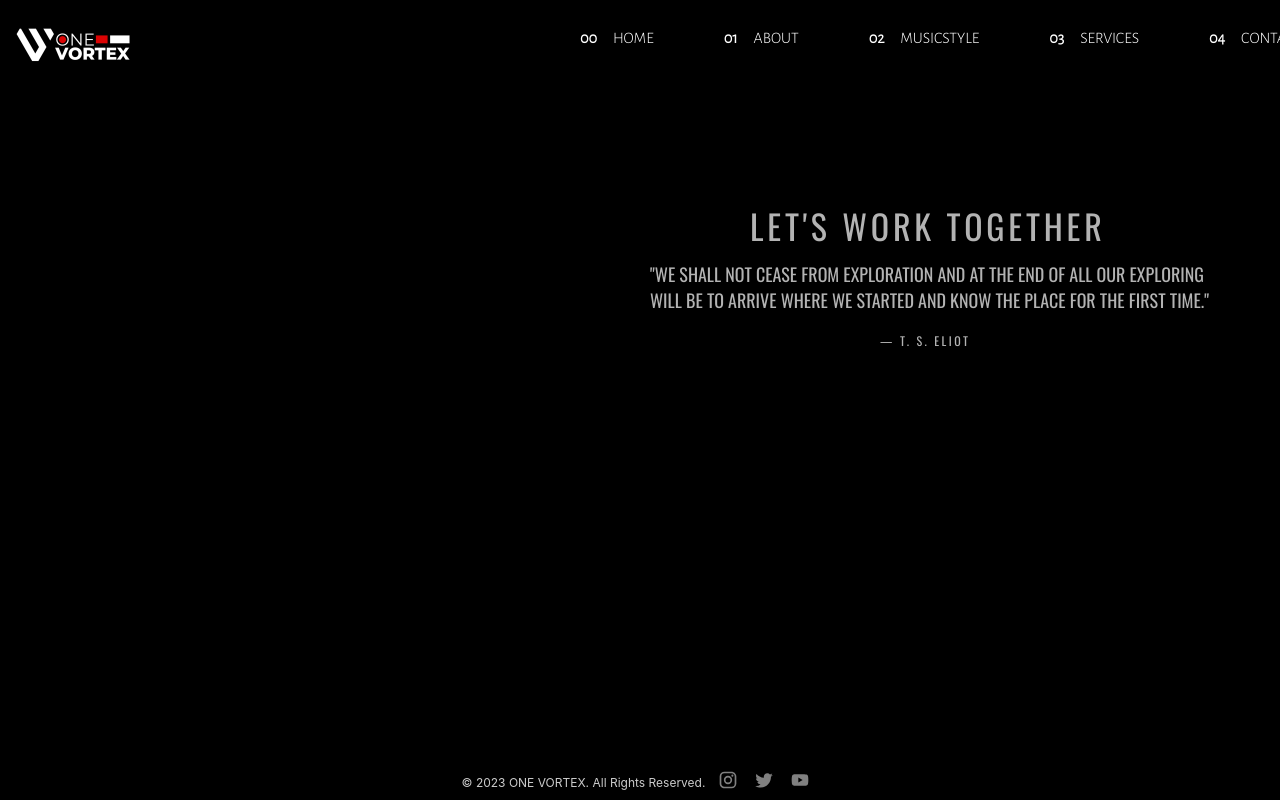
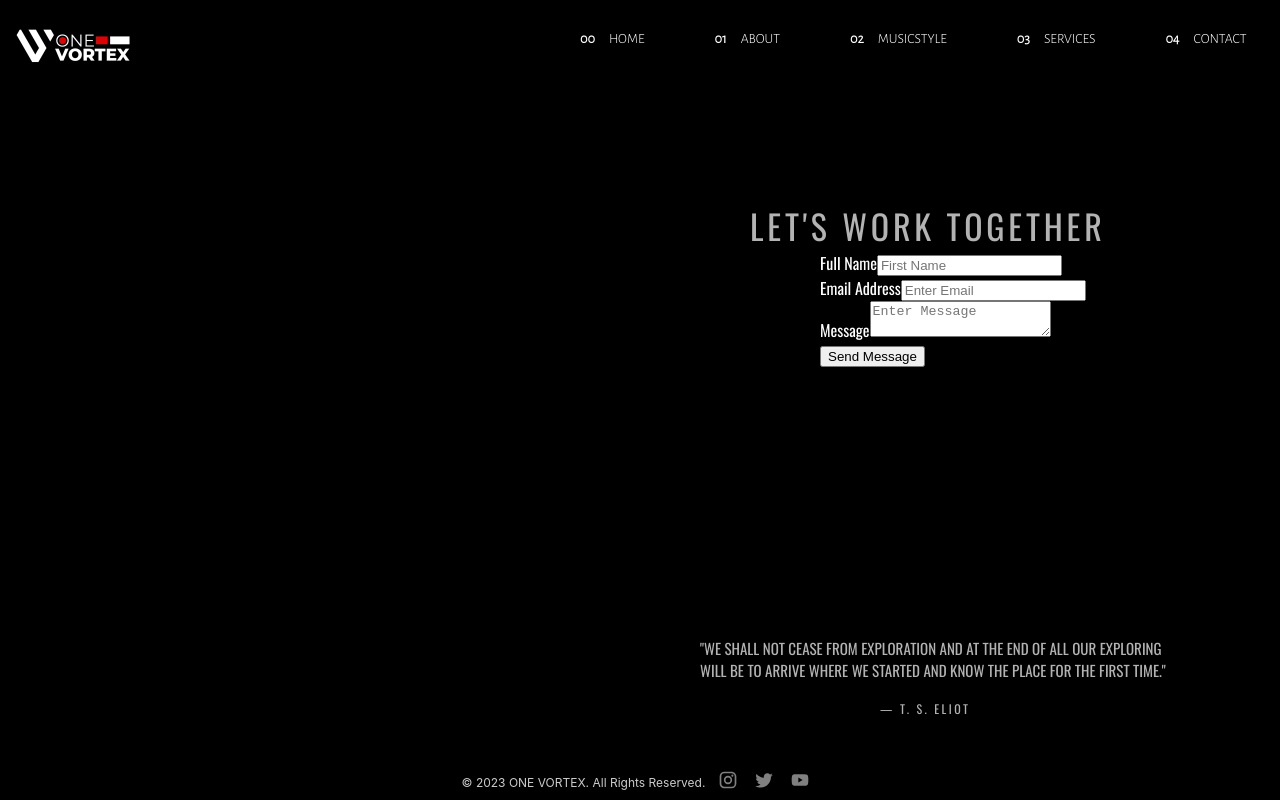
Before and after one commit to hendrckks/vortex-web, a React (Create React App) app: page /Contact in a window 1280 px wide. Built offline with nearby package versions, Linux system fonts and the light colour scheme; a web font is replaced by a local one.

Commit message:
email contacting

```diff
--- a/package.json
+++ b/package.json
@@ -3,6 +3,7 @@
   "version": "0.1.0",
   "private": true,
   "dependencies": {
+    "@emailjs/browser": "^3.11.0",
     "@emotion/react": "^11.11.1",
     "@emotion/styled": "^11.11.0",
     "@fortawesome/fontawesome-svg-core": "^6.4.2",
--- a/src/component/Contact.css
+++ b/src/component/Contact.css
@@ -18,13 +18,13 @@
   color: rgba(255, 255, 255, 0.7);
   justify-content: center;
   align-items: center;
-  padding-top: 10px;
-  padding-left: 700px;
-  width: 580px;
+  padding-top: 270px;
+  padding-left: 750px;
+  width: 480px;
   font-weight: 50;
   font-family: "Oswald", sans-serif;
   text-transform: uppercase;
-  font-size: 18px;
+  font-size: 15px;
 }
 
 .author {
@@ -37,3 +37,24 @@
   padding-left: 930px;
   margin-top: 20px;
 }
+
+.form-container {
+  margin-left: 870px;
+  color: white;
+}
+
+.form-control h5 {
+  color: rgba(255, 255, 255, 0.7);
+}
+
+.email-address {
+  color: rgba(255, 255, 255, 0.7);
+  font-size: 13px;
+  margin-left: 900px;
+  margin-top: 100px;
+  user-select: all;
+}
+
+.email {
+  color: white;
+}
--- a/src/component/Contact.js
+++ b/src/component/Contact.js
@@ -1,12 +1,85 @@
-import React from "react";
+import React, { useState } from "react";
 import "./Contact.css";
+import emailjs from "@emailjs/browser"; // Updated import for emailjs
 
 function Contact() {
+  const [name, setName] = useState("");
+  const [email, setEmail] = useState("");
+  const [message, setMessage] = useState("");
+
+  const handleSubmit = (event) => {
+    event.preventDefault();
+
+    const templateParams = {
+      name,
+      email,
+      message,
+    };
+
+    emailjs
+      .send(
+        "service_49knah8",
+        "template_s2du2ur",
+        templateParams,
+        "yy9jFbFJQJsI1yepX"
+      )
+      .then(
+        (response) => {
+          console.log("SUCCESS!", response.status, response.text);
+        },
+        (err) => {
+          console.log("FAILED...", err);
+        }
+      );
+  };
+
   return (
     <div className="contacts-container">
       <h2 className="contact-us">
-        <span> LET'S WORK TOGETHER</span>
+        <span>LET'S WORK TOGETHER</span>
       </h2>
+
+      <div className="form-container">
+        <form onSubmit={handleSubmit}>
+          {/* Full Name */}
+          <div className="form-control">
+            <label htmlFor="name">Full Name</label>
+            <input
+              type="text"
+              className="form-group"
+              placeholder="First Name"
+              value={name}
+              onChange={(e) => setName(e.target.value)}
+            />
+          </div>
+          {/* Email Address */}
+          <div className="form-control">
+            <label htmlFor="email">Email Address</label>
+            <input
+              type="text"
+              className="form-group"
+              placeholder="Enter Email"
+              value={email}
+              onChange={(e) => setEmail(e.target.value)}
+            />
+          </div>
+          {/* Message */}
+          <div className="form-control">
+            <label htmlFor="message">Message</label>
+            <textarea
+              type="text"
+              className="form-group"
+              placeholder="Enter Message"
+              value={message}
+              onChange={(e) => setMessage(e.target.value)}
+            />
+          </div>
+          {/* Submit Button */}
+          <button type="submit" onClick={handleSubmit}>
+            Send Message
+          </button>
+        </form>
+      </div>
       <blockquote className="quote" data-animation-role="quote">
         <span>"</span>
         WE SHALL NOT CEASE FROM EXPLORATION AND AT THE END OF ALL OUR EXPLORING
--- a/src/component/Navbar.css
+++ b/src/component/Navbar.css
@@ -32,7 +32,7 @@ ul {
 }
 
 .navbar {
-  background-color: transparent;
+  background-color: black;
   position: fixed;
 }
 
@@ -76,3 +76,7 @@ li.selected {
 nav {
   margin-top: 10px;
 }
+
+.navbar-container a {
+  font-size: 14px;
+}
```
Also changed, not shown: 1 other file (tests, documents, lock files or other folders).
